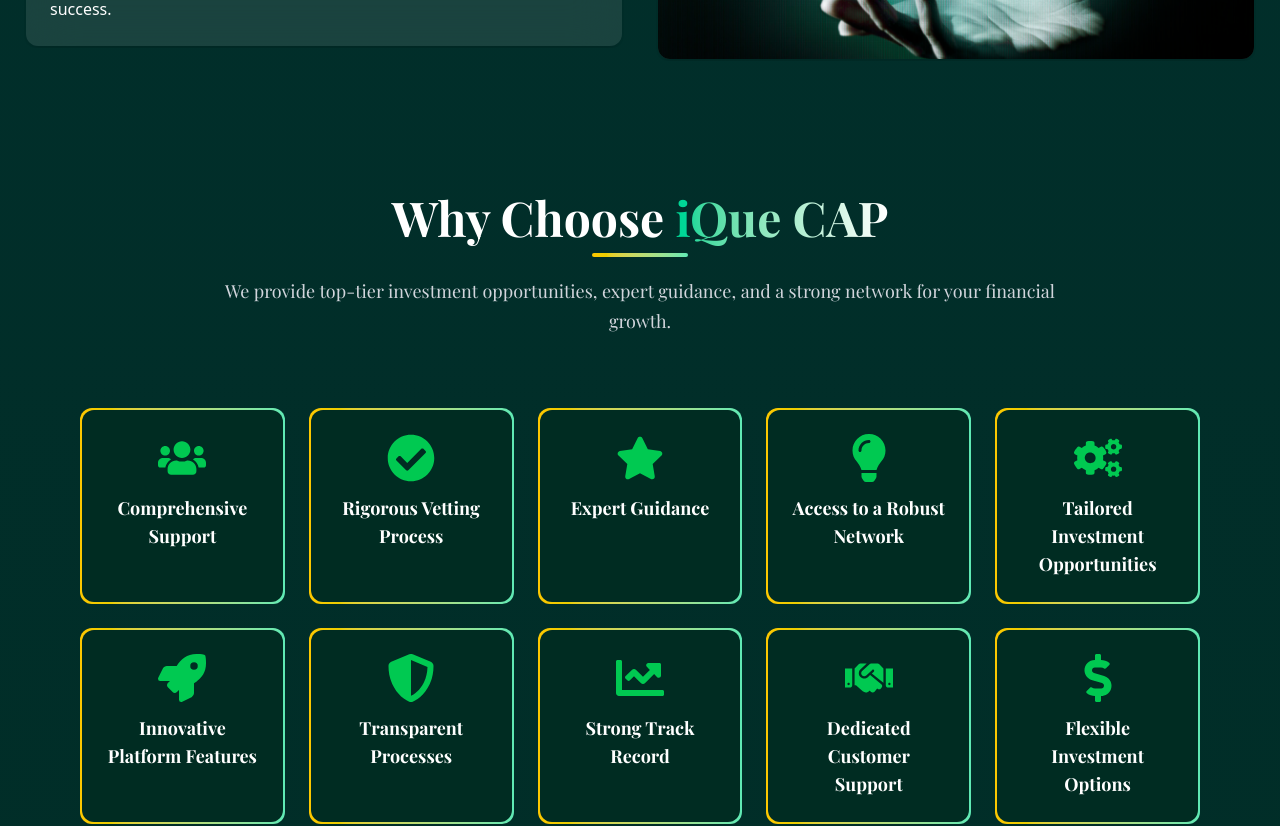
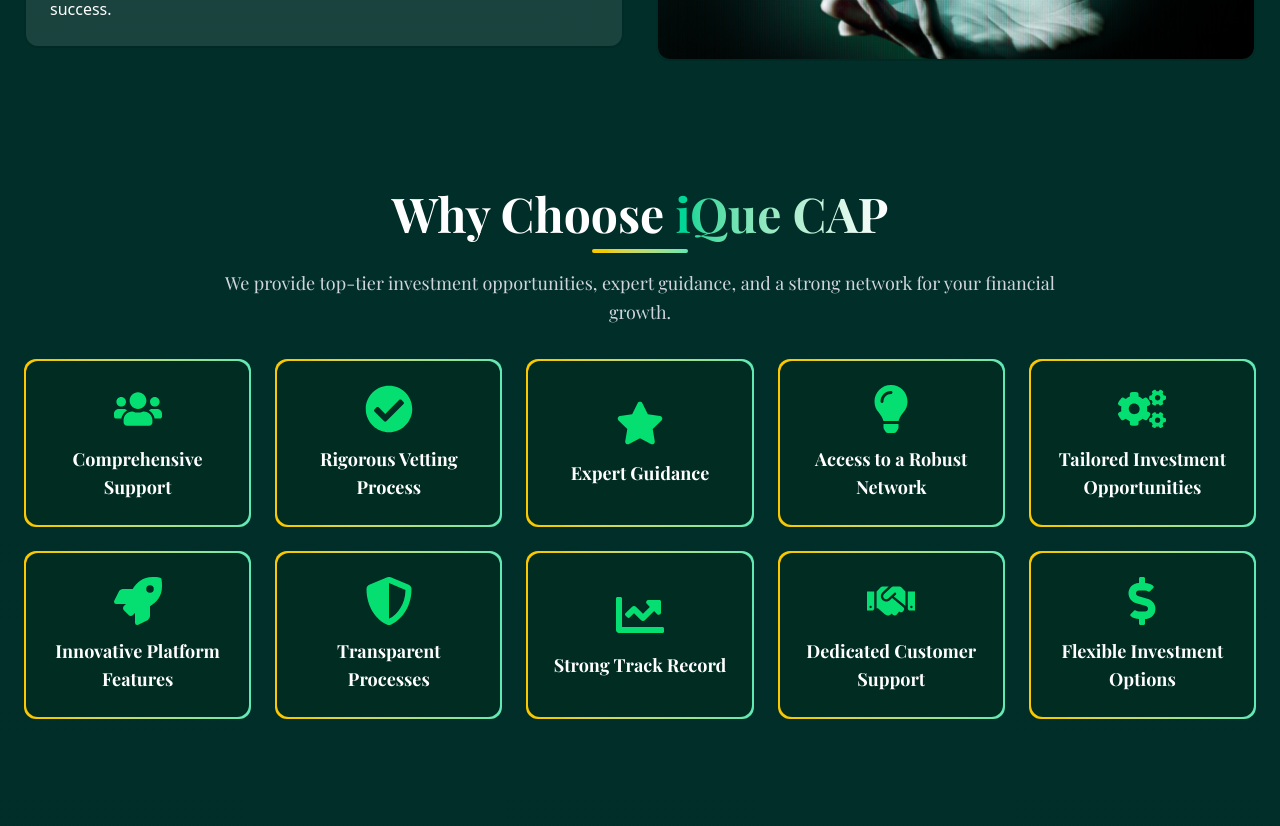
Before and after one commit to ASHIQANWARK/iquecap, a React (Vite) app: page / in a window 1280 px wide. Shown: the part 1860-2686 px from the top of the page. Built offline with nearby package versions, Linux system fonts and the light colour scheme.

Commit message:
initial commit

```diff
--- a/src/pages/why.jsx
+++ b/src/pages/why.jsx
@@ -13,24 +13,24 @@
 } from "react-icons/fa";
 
 const items = [
-  { text: "Comprehensive Support", icon: <FaUsers className="text-green-500" /> },
-  { text: "Rigorous Vetting Process", icon: <FaCheckCircle className="text-green-500" /> },
-  { text: "Expert Guidance", icon: <FaStar className="text-green-500" /> },
-  { text: "Access to a Robust Network", icon: <FaLightbulb className="text-green-500" /> },
-  { text: "Tailored Investment Opportunities", icon: <FaCogs className="text-green-500" /> },
-  { text: "Innovative Platform Features", icon: <FaRocket className="text-green-500" /> },
-  { text: "Transparent Processes", icon: <FaShieldAlt className="text-green-500" /> },
-  { text: "Strong Track Record", icon: <FaChartLine className="text-green-500" /> },
-  { text: "Dedicated Customer Support", icon: <FaHandshake className="text-green-500" /> },
-  { text: "Flexible Investment Options", icon: <FaDollarSign className="text-green-500" /> },
+  { text: "Comprehensive Support", icon: <FaUsers className="text-green-400" /> },
+  { text: "Rigorous Vetting Process", icon: <FaCheckCircle className="text-green-400" /> },
+  { text: "Expert Guidance", icon: <FaStar className="text-green-400" /> },
+  { text: "Access to a Robust Network", icon: <FaLightbulb className="text-green-400" /> },
+  { text: "Tailored Investment Opportunities", icon: <FaCogs className="text-green-400" /> },
+  { text: "Innovative Platform Features", icon: <FaRocket className="text-green-400" /> },
+  { text: "Transparent Processes", icon: <FaShieldAlt className="text-green-400" /> },
+  { text: "Strong Track Record", icon: <FaChartLine className="text-green-400" /> },
+  { text: "Dedicated Customer Support", icon: <FaHandshake className="text-green-400" /> },
+  { text: "Flexible Investment Options", icon: <FaDollarSign className="text-green-400" /> },
 ];
 
 const WhyIqueCap = () => {
   return (
-    <div className="min-h-screen flex flex-col items-center justify-center p-6 md:p-12 bg-transparent">
+    <div className="w-full flex flex-col items-center justify-center py-12 px-6 md:py-16 bg-transparent">
       {/* Title & Description */}
       <motion.div
-        className="text-center mb-10 max-w-4xl"
+        className="text-center mb-8 max-w-4xl"
         initial={{ opacity: 0, y: -30 }}
         whileInView={{ opacity: 1, y: 0 }}
         viewport={{ once: true }}
@@ -48,14 +48,14 @@
           animate={{ scaleX: 1 }}
           transition={{ duration: 0.6, delay: 0.3, ease: "easeOut" }}
         ></motion.div>
-        <p className="text-base md:text-lg text-gray-300 mt-5 leading-relaxed">
+        <p className="text-base md:text-lg text-gray-300 mt-4 leading-relaxed">
           We provide top-tier investment opportunities, expert guidance, and a strong network for your financial growth.
         </p>
       </motion.div>
 
       {/* Feature List */}
       <motion.div
-        className="p-4 md:p-8 rounded-2xl max-w-7xl w-full"
+        className="w-full max-w-7xl"
         initial={{ opacity: 0, y: 50 }}
         whileInView={{ opacity: 1, y: 0 }}
         viewport={{ once: true }}
@@ -72,11 +72,11 @@
               transition={{ duration: 0.6, delay: index * 0.1, ease: "easeOut" }}
               whileHover={{
                 scale: 1.1,
-                rotate: 2,
+                rotate: 1,
                 transition: { duration: 0.3 },
               }}
             >
-              <div className="bg-emerald-950 text-white rounded-xl p-6 flex flex-col items-center text-center h-full">
+              <div className="bg-emerald-950 text-white rounded-xl p-6 flex flex-col items-center justify-center text-center h-full">
                 <div className="text-4xl md:text-5xl mb-3">{item.icon}</div>
                 <span className="text-sm md:text-lg font-semibold">{item.text}</span>
               </div>
```
